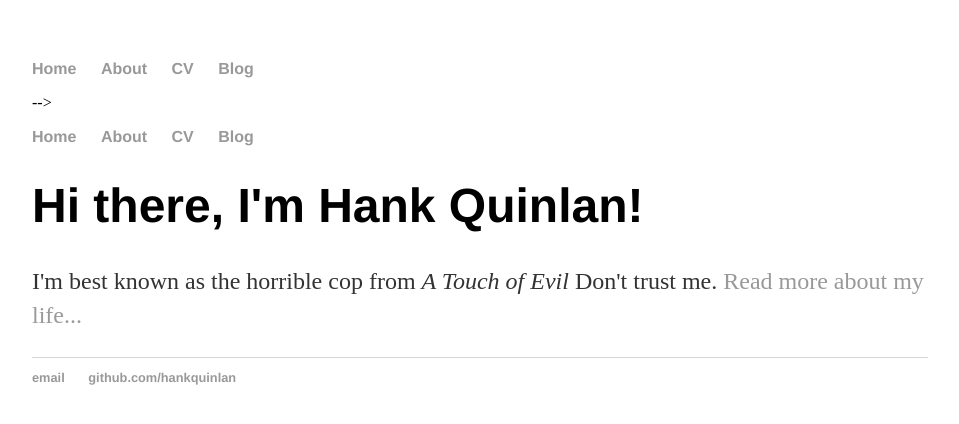
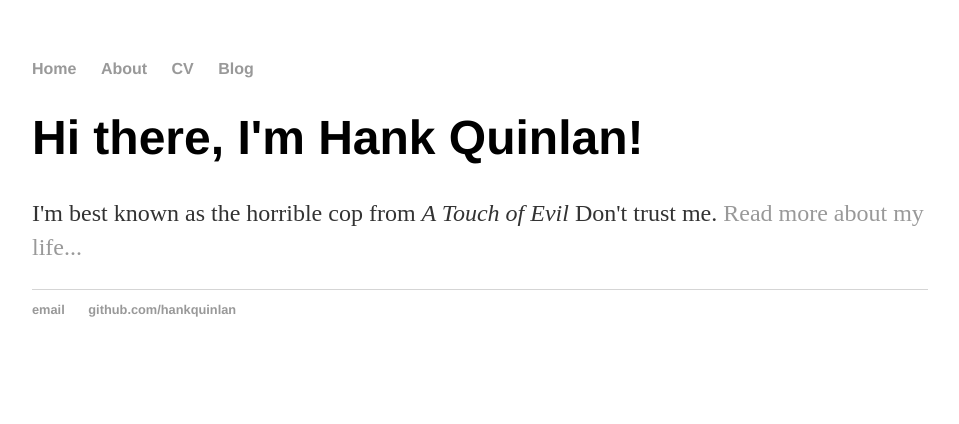
Before and after one commit to DeraLuce/DeraLuce.github.io, a Jekyll site: the page built from index.html, in a window 1280 px wide. Shown: the top 424 px of the page, without its empty margins (160-1119 px from the left). Built offline with Jekyll 4.4.1, drawn with Linux system fonts in a browser that asks for light colours.

Commit message:
Update index.html
Commenting out head and footer: attempt 2

```diff
--- a/index.html
+++ b/index.html
@@ -4,20 +4,20 @@ title: Hank Quinlan, Horrible Cop
 ---
 <!DOCTYPE html>
 <html>
-	<!--<head>
+	<head>
 		<title>Hank Quinlan, Horrible Cop</title>
 		<!-- link to main stylesheet -->
 		<link rel="stylesheet" type="text/css" href="/css/main.css">
-	</head> -->
+	</head>
 	<body>
-		<nav>
+		<!-- <nav>
     		<ul>
         		<li><a href="/">Home</a></li>
 	        	<li><a href="/about">About</a></li>
         		<li><a href="/cv">CV</a></li>
         		<li><a href="/blog">Blog</a></li>
     		</ul>
-		</nav>
+		</nav> -->
 		<div class="container">
     		<div class="blurb">
         		<h1>Hi there, I'm Hank Quinlan!</h1>
```
